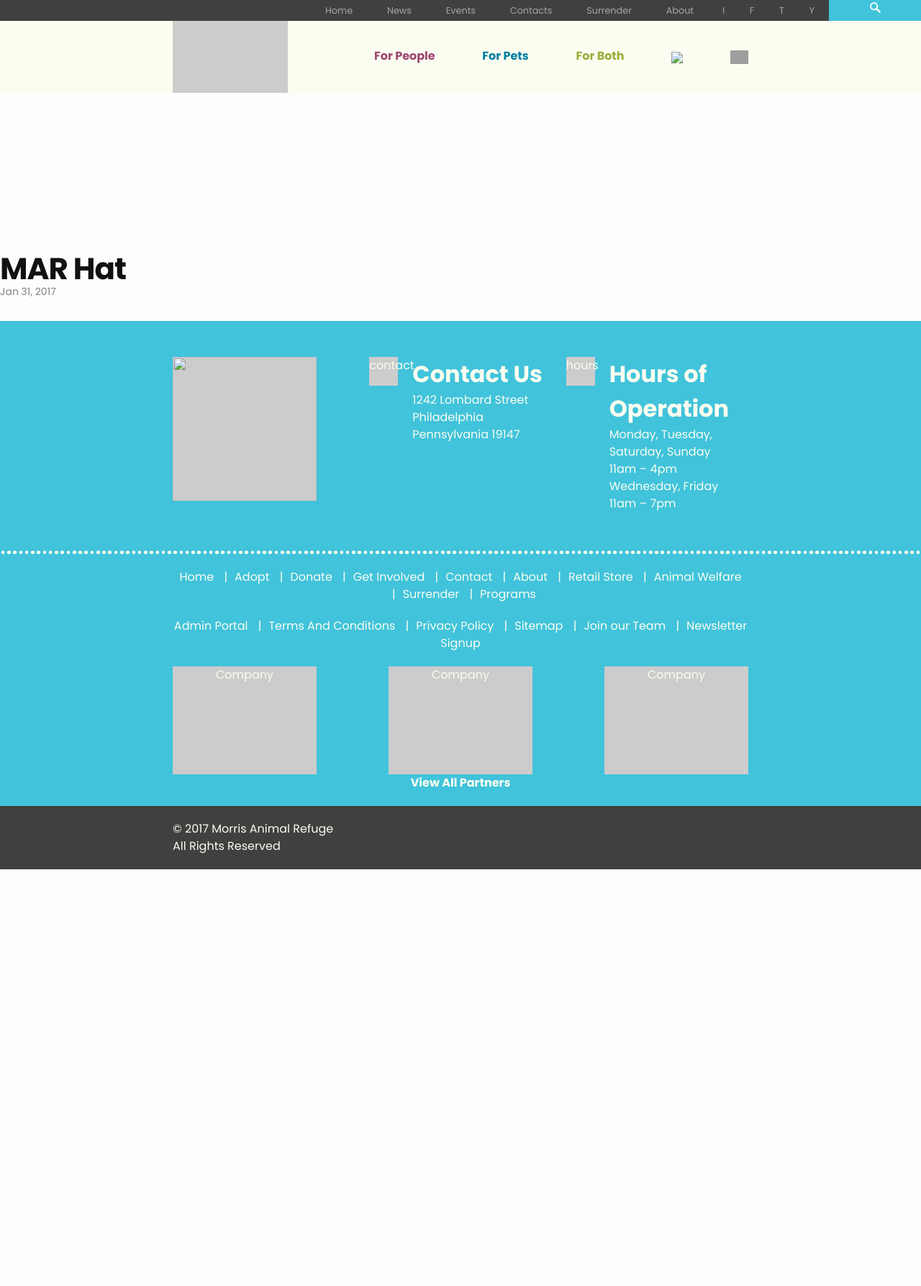
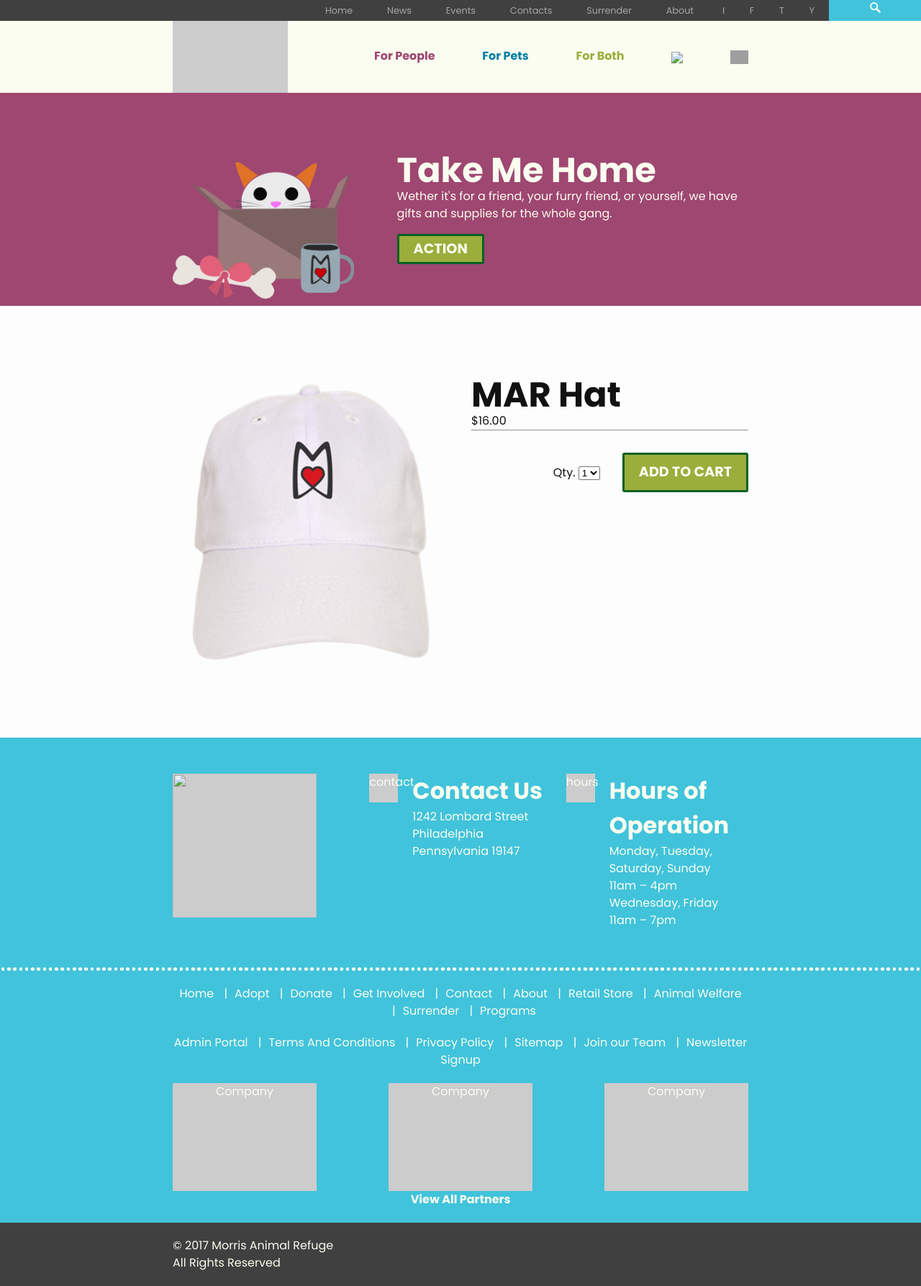
Before and after one commit to tatimblin/morris-jekyll, a Jekyll site: the page built from _posts/2017-01-31-logo_hat.markdown, in a window 1280 px wide. Shown: the whole page at 72% size. Built offline with Jekyll 4.4.1, drawn with Linux system fonts in a browser that asks for light colours; nearby versions of some CDN libraries; before the commit the page ends 1208 px from its top, so only the background shows below that; grey boxes are pictures that could not be loaded.

Commit message:
Product page

```diff
--- a/_includes/hero.html
+++ b/_includes/hero.html
@@ -1,3 +1,10 @@
+<!--
+    The code here is duplicated in order to be present for both page and layout types. Information is gathered from index.html and layout/post.html.
+-->
+
+
+
+{% if page.hero-img %}
 <div class="hero" style="background:#{{ page.hero-color }};">
     <div class="hero-content" style="flex-direction:{{ page.hero-orient }};">
         {% if page.hero-img %}
@@ -24,6 +31,42 @@
                     {{ page.hero-action }}
                 </div>
             {% endif %}
+
         </div>
     </div>
 </div>
+{% endif %}
+
+
+{% if layout.hero-img %}
+<div class="hero" style="background:#{{ layout.hero-color }};">
+    <div class="hero-content" style="flex-direction:{{ layout.hero-orient }};">
+        {% if layout.hero-img %}
+            <div class="hero-content-img" style="background-image:url('{{ site.baseurl }}/img/hero/{{ layout.hero-img }}'); margin:
+               {% if layout.hero-orient == 'row' %}
+                   0 60px 0 0
+               {% endif %}
+               {% if layout.hero-orient == 'row-reverse' %}
+                   0 0 0 60px
+               {% endif %}
+            ;">
+               <!--
+                   Here we switch the margin of the image to be in between te image and text no matter the order.
+               -->
+
+            </div>
+        {% endif %}
+        <div class="hero-content-cta">
+            <h1>{{ layout.hero-title }}</h1>
+            <p>{{ layout.hero-body }}</p>
+
+            {% if layout.hero-action %}
+                <div class="hero-content-cta-btn btn">
+                    {{ layout.hero-action }}
+                </div>
+            {% endif %}
+
+        </div>
+    </div>
+</div>
+{% endif %}
--- a/_layouts/post.html
+++ b/_layouts/post.html
@@ -1,9 +1,46 @@
 ---
 layout: default
+
+hero-img: "catInBox.png"
+hero-title: "Take Me Home"
+hero-body: "Wether it's for a friend, your furry friend, or yourself, we have gifts and supplies for the whole gang."
+hero-action: "Action"
+
+hero-color: "9E4771"
+hero-orient: "row"
 ---
 <article class="post" itemscope itemtype="http://schema.org/BlogPosting">
 
-  <header class="post-header">
+<div class="post-item">
+    <div class="post-item_img" style="background-image: url('{{ site.baseurl }}/img/products/{{page.img}}')"></div>
+</div>
+<div class="post-item">
+    <h1>{{ page.title }}</h1>
+    <p>
+        <!-- Trying to add a product type-->
+            {{ page.type }}
+
+    </p>
+    <p>${{ page.price }}.00</p>
+    <hr>
+    <div class="post-item_content">
+        {{ content }}
+    </div>
+    <div class="post-item_addCart">
+       Qty.
+       <select>
+          <option value="1">1</option>
+          <option value="2">2</option>
+          <option value="3">3</option>
+          <option value="4">4</option>
+        </select>
+        <div class="btn-cta">
+            Add To Cart
+        </div>
+    </div>
+</div>
+
+<!--  <header class="post-header">
     <h1 class="post-title" itemprop="name headline">{{ page.title }}</h1>
     <p class="post-meta"><time datetime="{{ page.date | date_to_xmlschema }}" itemprop="datePublished">{{ page.date | date: "%b %-d, %Y" }}</time>{% if page.author %} • <span itemprop="author" itemscope itemtype="http://schema.org/Person"><span itemprop="name">{{ page.author }}</span></span>{% endif %}</p>
   </header>
@@ -11,11 +48,7 @@
   <div class="post-content" itemprop="articleBody">
     {{ content }}
 
-    {% assign category = site.my_categories | where: "slug", post.category %}
-  {% assign category = category[0] %}
-  {% if category %}
-    {% capture category_content %}<a class="label" href="{{ category.url }}" style="background-color:{{ category.color }}">{{ category.name }}</a>{% endcapture %}
-  {% endif %}
-  </div>
+
+  </div>-->
 
 </article>
--- a/_posts/2016-12-20-tshirt.markdown
+++ b/_posts/2016-12-20-tshirt.markdown
@@ -4,6 +4,7 @@
 slug: tshirt
 date:   2017-1-28 10:48:59 -0500
 categories: people hero staffPickRight
+type: "t-shirt"
 
 img: "womens_lookloveadopt.png"
 price: "22"
--- a/_sass/_hero.scss
+++ b/_sass/_hero.scss
@@ -21,9 +21,10 @@
             align-self:flex-start;
             padding:100px 0;
             h1 {
-                margin:0 0 .5em 0;
+
             }
             p {
+                margin:1em 0;
                 line-height: 1.5em;
             }
         }
--- a/_sass/_layout.scss
+++ b/_sass/_layout.scss
@@ -246,3 +246,34 @@
         }
     }
 }
+
+.post {
+    display:flex;
+    justify-content: space-between;
+    max-width: $on-laptop;
+    margin: 100px auto;
+    &-item {
+        width:400px - $spacing-unit/2;
+        &_img {
+            width:100%; height:400px;
+            border-radius: 5px;
+            background-position: center center;
+            background-size: cover;
+        }
+        h1 {
+            line-height: 1em;
+        }
+        &_content {
+            margin: $spacing-unit 0;
+        }
+        &_addCart {
+            float: right;
+            select {
+                margin:0 2em 0 0;
+            }
+        }
+        .btn-cta {
+            display: inline-block;
+        }
+    }
+}
```
Also changed, not shown: 5 other files.
